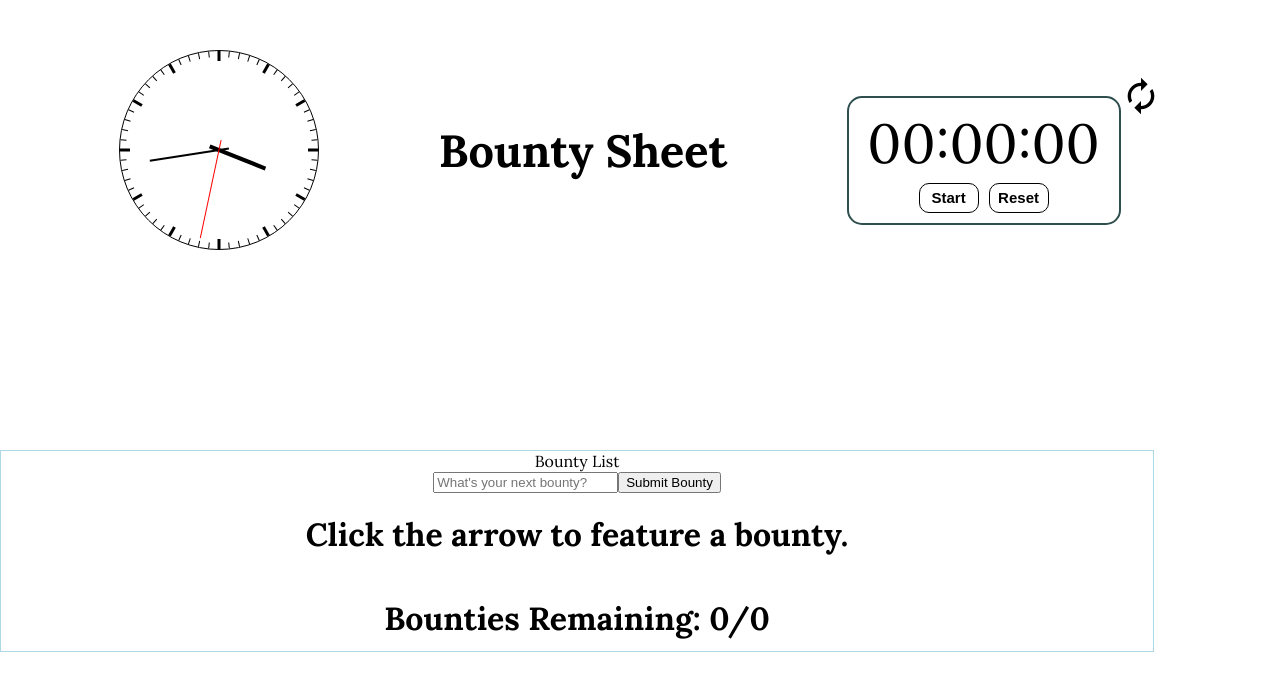
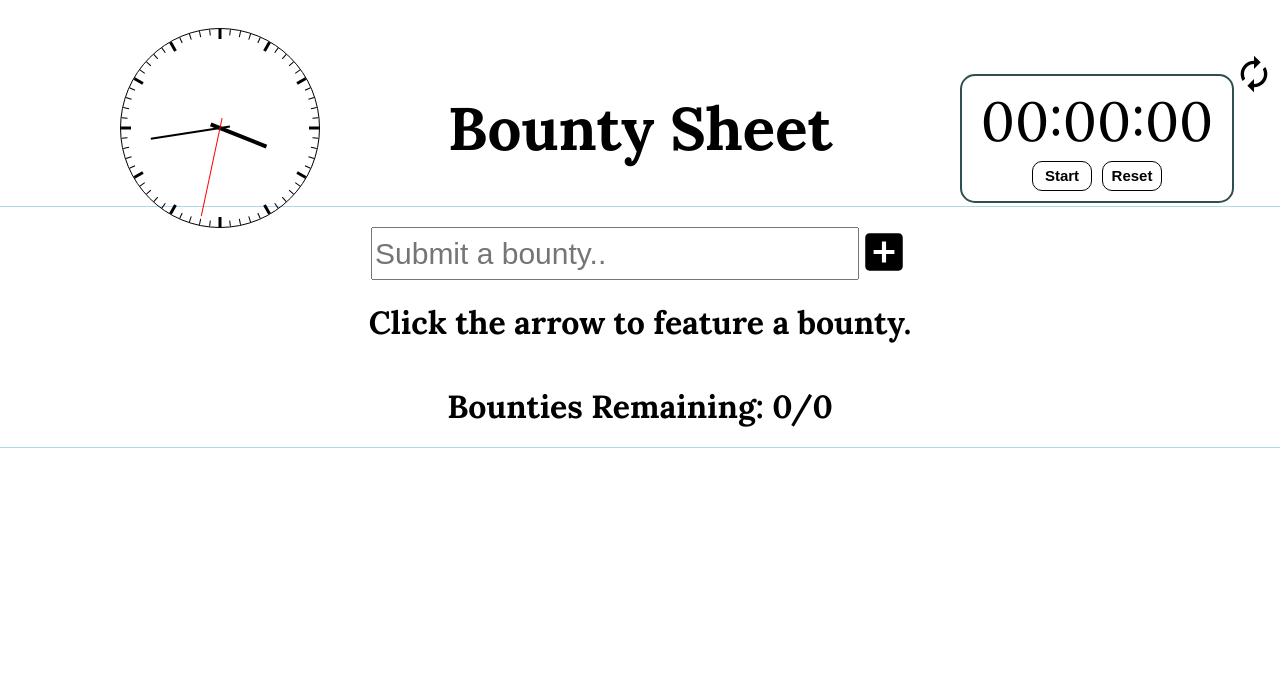
Before and after one commit to taujeng/bountysheet, a React (Create React App) app: page / in a window 1280 px wide. Shown: the top 690 px of the page. Built offline with nearby package versions, Linux system fonts and the light colour scheme.

Commit message:
CSS styling for title, adding a >> on bounty hover

```diff
--- a/src/Components/Bounty/Bounty.jsx
+++ b/src/Components/Bounty/Bounty.jsx
@@ -1,6 +1,7 @@
 import React, { useState } from 'react';
 import timeFormat from '../timeFormat';
 import './bounty.css';
+import DoubleArrowIcon from '@mui/icons-material/DoubleArrow';
 
 const Bounty = ({
   item,
@@ -12,34 +13,32 @@ const Bounty = ({
   current = false,
   handleTime,
 }) => {
+  const [edit, setEdit] = useState(false);
   const [hover, setHover] = useState(false);
-  const [edit, setEdit] = useState(false);
 
   const { hours, minutes, seconds } = timeFormat(item.time);
 
   return (
-    <>
     <div
       className={current ? 'current-container' : 'bounty-container'}
       onMouseEnter={() => setHover(true)}
       onMouseLeave={() => setHover(false)}
-        style={
-          completed
-            ? {
-                border: hover ? 'red 2px solid' : null,
-                backgroundColor: '#95bb72',
-              }
-            : { border: hover ? 'black 1px solid' : null }
-        }
+      style={completed ? { backgroundColor: '#95bb72' } : null}
     >
+      {hover ? (
+        <DoubleArrowIcon
+          id="double-arrow"
+          onClick={() => setCurrentBounty(current ? '' : item.id)}
+        />
+      ) : null}
       <div className="bounty">
-          <button onClick={() => setCurrentBounty(current ? '' : item.id)}>
+        {/* <button onClick={() => setCurrentBounty(current ? '' : item.id)}>
             →
-          </button>
+          </button> */}
         {current ? (
           <button onClick={() => handleTime(item.id)}>Save Time</button>
         ) : null}
-          <div>
+        <div className="bounty-time">
           {hours}:{minutes}:{seconds}
         </div>
 
@@ -68,7 +67,6 @@ const Bounty = ({
         <button onClick={() => handleDelete(item.id)}>Remove</button>
       </div>
     </div>
-    </>
   );
 };
 
--- a/src/Components/Bounty/bounty.css
+++ b/src/Components/Bounty/bounty.css
@@ -1,3 +1,4 @@
+
 .current-container {
   width: 100%;
   background-color: goldenrod;
@@ -6,17 +7,32 @@
 .bounty-container {
   width: 80%;
   background-color: beige;
-  height: 50px;
   display: flex;
   justify-content: space-between;
+  font-size: 25px;
+}
+
+#double-arrow {
+  height: 40px;
+  width: 40px;
+  color: green;
+  position: absolute;
+  transform: translate(0px, 0px);
+  cursor: pointer;
+}
+.bounty-container:hover {
+  background-color: rgba(255, 0, 0, 0.6);;
 }
 
 .bounty {
   display: flex;
   align-items: center;
+  padding-left: 50px;
 }
 
-
+.bounty .bounty-time {
+  padding-right: 20px;
+}
 
 .button-container{
   display: flex;
--- a/src/Components/BountyList/BountyList.jsx
+++ b/src/Components/BountyList/BountyList.jsx
@@ -2,6 +2,7 @@ import React, { useState, useReducer } from 'react';
 import Bounty from '../Bounty/Bounty'
 import './bountyList.css'
 import listReducer from './listReducer';
+import AddBoxIcon from '@mui/icons-material/AddBox';
 
 const BountyList = ( {time} ) => {
   const [list, dispatch] = useReducer(listReducer, [])
@@ -28,6 +29,7 @@ const BountyList = ( {time} ) => {
 
   function handleSubmit(e) {
     e.preventDefault();
+    if (form === "") return;
     dispatch({
       type: 'submit',
       id: listId,
@@ -71,15 +73,14 @@ const BountyList = ( {time} ) => {
 
   return (
     <div className="bountyList-container">
-      <header>Bounty List</header>
       <form onSubmit={handleSubmit}>
         <input
           type="text"
-          placeholder="What's your next bounty?"
+          placeholder="Submit a bounty.."
           value={form}
           onChange={handleChange}
         />
-        <button type="submit">Submit Bounty</button>
+        <button type="submit"><AddBoxIcon style={{fontSize: "50px"}}/></button>
       </form>
       {current[0] ?
         <Bounty key={current[0].id} item={current[0]} handleCheckBox={handleCheckBox}
--- a/src/Components/BountyList/bountyList.css
+++ b/src/Components/BountyList/bountyList.css
@@ -1,9 +1,31 @@
 .bountyList-container {
-  width: 90%;
   height: 100%;
   display: flex;
   flex-direction: column;
   align-items: center;
   border: 1px lightblue solid;
-  margin-top: 200px;
+  width: 100%;
+  padding: 20px 0;
 }
+
+.bountyList-container form {
+  display: flex;
+  justify-content: center;
+  width: 75%;
+}
+
+.bountyList-container form input {
+  font-size: 30px;
+  width: 50%;
+}
+
+.bountyList-container form button {
+  background: none;
+  border: none;
+  cursor: pointer;
+  padding: 0;
+  margin: 0;
+}
+.bountyList-container form button:hover {
+  color: green;
+}
--- a/src/Components/Header/Header.jsx
+++ b/src/Components/Header/Header.jsx
@@ -27,8 +27,13 @@ const Header = () => {
   return (
     <div className="header-container">
       <header>
-        <Clock value={clock} size={200} />
-        <h1 id="title">Bounty Sheet</h1>
+        <div className="clock-container">
+          <Clock value={clock} size={200} />
+        </div>
+        <div className="title-container">
+          <h1 id="title">Bounty Sheet</h1>
+          {/* <h2>Time is money. Spend it wisely.</h2> */}
+        </div>
         <div className="time-container">
           <>
             {displayTimer ? (
@@ -50,8 +55,6 @@ const Header = () => {
             onClick={() => setDisplayTimer(!displayTimer)}
           />
         </div>
-
-        {/* <button onClick={() => setDisplayTimer(!displayTimer)}>Switch</button> */}
       </header>
       <BountyList time={time} />
     </div>
--- a/src/Components/Header/header.css
+++ b/src/Components/Header/header.css
@@ -2,6 +2,9 @@
   height: 200px;
   width: 100%;
   margin-top: 50px;
+  display: flex;
+  flex-direction: column;
+  align-items: center;
 }
 
 .header-container header {
@@ -10,8 +13,26 @@
   align-items: center;
 }
 
-#title {
-  font-size: 45px;
+.clock-container {
+  position: absolute;
+  top: 50;
+  right: 75%;
+}
+
+.time-container {
+  position: absolute;
+  top: 50;
+  left: 75%;
+}
+
+
+.title-container #title {
+  font-size: 60px;
+}
+
+.title-container h2 {
+  font-style: italic;
+  font-size: 20px;
 }
 
 .time-container {
```
Lines whose indentation alone changed are shown as unchanged.
